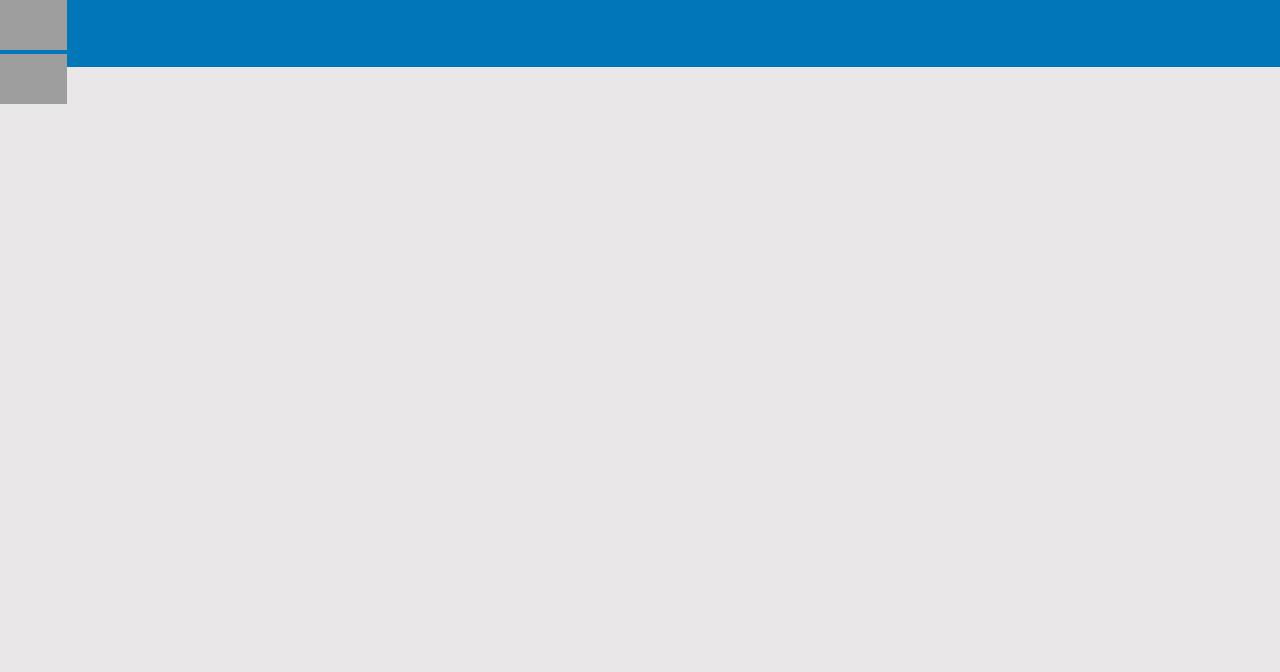
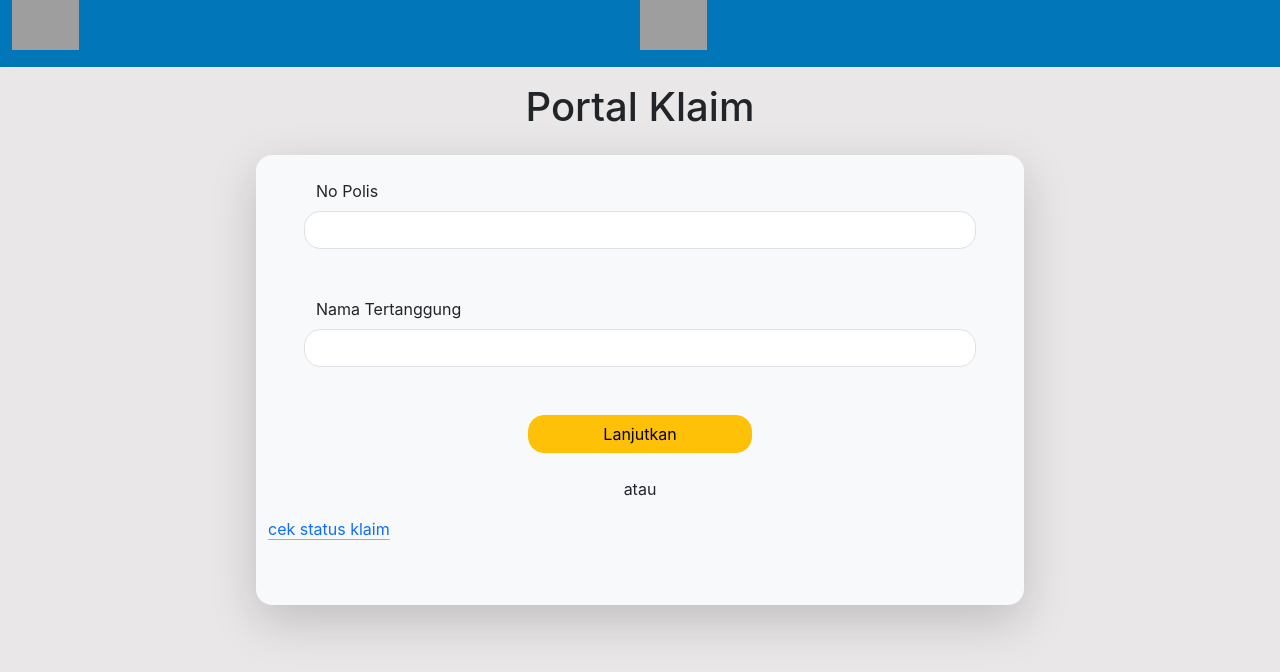
Before and after one commit to Stheven-Chen/Project-Portal-Klaim, a React (Create React App) app: page / in a window 1280 px wide. Shown: the top 672 px of the page. Built offline with nearby package versions, Linux system fonts and the light colour scheme; grey boxes are pictures that could not be loaded.

Commit message:
save the input to variable

```diff
--- a/public/index.html
+++ b/public/index.html
@@ -1,43 +1,21 @@
 <!DOCTYPE html>
 <html lang="en">
-  <head>
-    <meta charset="utf-8" />
-    <link rel="icon" href="%PUBLIC_URL%/favicon.ico" />
-    <meta name="viewport" content="width=device-width, initial-scale=1" />
-    <meta name="theme-color" content="#000000" />
-    <meta
-      name="description"
-      content="Web site created using create-react-app"
-    />
-    <link rel="apple-touch-icon" href="%PUBLIC_URL%/logo192.png" />
-    <!--
-      manifest.json provides metadata used when your web app is installed on a
-      user's mobile device or desktop. See https://developers.google.com/web/fundamentals/web-app-manifest/
-    -->
-    <link rel="manifest" href="%PUBLIC_URL%/manifest.json" />
-    <!--
-      Notice the use of %PUBLIC_URL% in the tags above.
-      It will be replaced with the URL of the `public` folder during the build.
-      Only files inside the `public` folder can be referenced from the HTML.
+<head>
+<meta charset="UTF-8">
+<meta name="viewport" content="width=device-width, initial-scale=1.0">
+<meta http-equiv="X-UA-Compatible" content="ie=edge">
+<!-- Bootstrap CSS -->
+<link href="https://cdn.jsdelivr.net/npm/bootstrap@5.3.0-alpha1/dist/css/bootstrap.min.css" rel="stylesheet" integrity="sha384-GLhlTQ8iRABdZLl6O3oVMWSktQOp6b7In1Zl3/Jr59b6EGGoI1aFkw7cmDA6j6gD" crossorigin="anonymous">
+<title></title>
+</head>
+<body>
+<!-- Main -->
 
-      Unlike "/favicon.ico" or "favicon.ico", "%PUBLIC_URL%/favicon.ico" will
-      work correctly both with client-side routing and a non-root public URL.
-      Learn how to configure a non-root public URL by running `npm run build`.
-    -->
-    <title>React App</title>
-  </head>
-  <body>
-    <noscript>You need to enable JavaScript to run this app.</noscript>
-    <div id="root"></div>
-    <!--
-      This HTML file is a template.
-      If you open it directly in the browser, you will see an empty page.
+<div id="root"></div>
 
-      You can add webfonts, meta tags, or analytics to this file.
-      The build step will place the bundled scripts into the <body> tag.
-
-      To begin the development, run `npm start` or `yarn start`.
-      To create a production bundle, use `npm run build` or `yarn build`.
-    -->
-  </body>
+<!-- Bootstrap JavaScript -->
+<script src="https://cdn.jsdelivr.net/npm/bootstrap@5.3.0-alpha1/dist/js/bootstrap.bundle.min.js" integrity="sha384-w76AqPfDkMBDXo30jS1Sgez6pr3x5MlQ1ZAGC+nuZB+EYdgRZgiwxhTBTkF7CXvN" crossorigin="anonymous"></script>
+<script src="https://cdn.jsdelivr.net/npm/@popperjs/core@2.11.6/dist/umd/popper.min.js" integrity="sha384-oBqDVmMz9ATKxIep9tiCxS/Z9fNfEXiDAYTujMAeBAsjFuCZSmKbSSUnQlmh/jp3" crossorigin="anonymous"></script>
+<script src="https://cdn.jsdelivr.net/npm/bootstrap@5.3.0-alpha1/dist/js/bootstrap.min.js" integrity="sha384-mQ93GR66B00ZXjt0YO5KlohRA5SY2XofN4zfuZxLkoj1gXtW8ANNCe9d5Y3eG5eD" crossorigin="anonymous"></script>
+</body>
 </html>
--- a/src/App.css
+++ b/src/App.css
@@ -6,3 +6,9 @@ header{
 header img{
   height: 50px;
 }
+
+div #box{
+  width: 60%;
+  height: 450px;
+
+}
--- a/src/App.js
+++ b/src/App.js
@@ -1,16 +1,52 @@
-import logo from './logo.svg';
-import './App.css';
-import * as component from './component.js'
+import logo from "./logo.svg";
+import React from "react";
+import "./App.css";
+import * as component from "./component.js";
 
 function App() {
+  const [noPolis, setNoPolis] = React.useState("");
+  const [namaTertanggung, setNamaTertanggung] = React.useState("");
+
+  const handleNoPolisChange = (event) => {
+    setNoPolis(event.target.value);
+  };
+
+  const handleNamaTertanggungChange = (event) => {
+    setNamaTertanggung(event.target.value);
+  };
+
+  const handleSubmit = (event) => {
+    event.preventDefault(); // prevent form from submitting and refreshing the page
+    // do something with noPolis and namaTertanggung, e.g. send to server
+    console.log(`No Polis: ${noPolis}`);
+    console.log(`Nama Tertanggung: ${namaTertanggung}`);
+  };
+
   return (
     <>
-    <component.Header
-    cls='container-fluid d-flex justify-content-between'
-    />
-
-
-
+      <component.Header cls="container-fluid d-flex justify-content-between" />
+      <component.Div bs="row text-center py-3" id="judul" content={[<h1>Portal Klaim</h1>]} />
+      <form onSubmit={handleSubmit}>
+        <component.Div
+          bs="container bg-light rounded-4 shadow-lg"
+          id="box"
+          content={[
+            <component.Row col={[<component.Input name="No Polis" type="text" value={noPolis} onChange={handleNoPolisChange} Lcls="form-label" Icls="col-md-12 form-control rounded-4" />]} className="py-4 px-5" />,
+            <component.Row col={[<component.Input name="Nama Tertanggung" type="text" value={namaTertanggung} onChange={handleNamaTertanggungChange} Lcls="form-label" Icls="col-md-12 form-control rounded-4" />]} className="py-4 px-5" />,
+            <component.Row col={[<component.Div bs="col-md-4" content="&nbsp;" />, <component.Btn type="submit" val="Lanjutkan" cls="col-md-4 btn btn-warning rounded-4" id="startBtn" />]} className="py-4 px-5" />,
+            <component.Row col={[<p> atau </p>]} className="text-center" />,
+            <component.Row
+              col={[
+                <a className="icon-link" href="#">
+                  {" "}
+                  cek status klaim{" "}
+                </a>,
+              ]}
+              className="text-center"
+            />,
+          ]}
+        />
+      </form>
     </>
   );
 }
```
